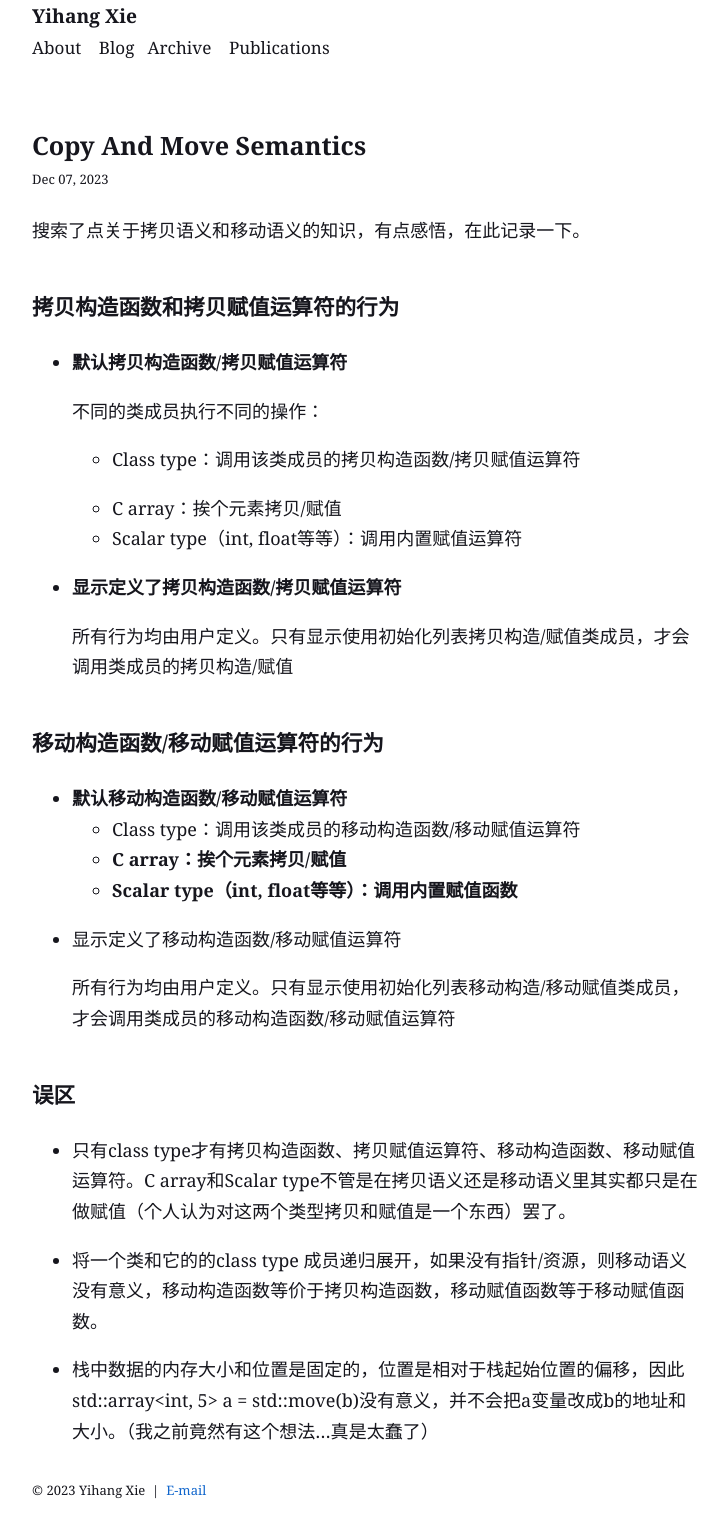
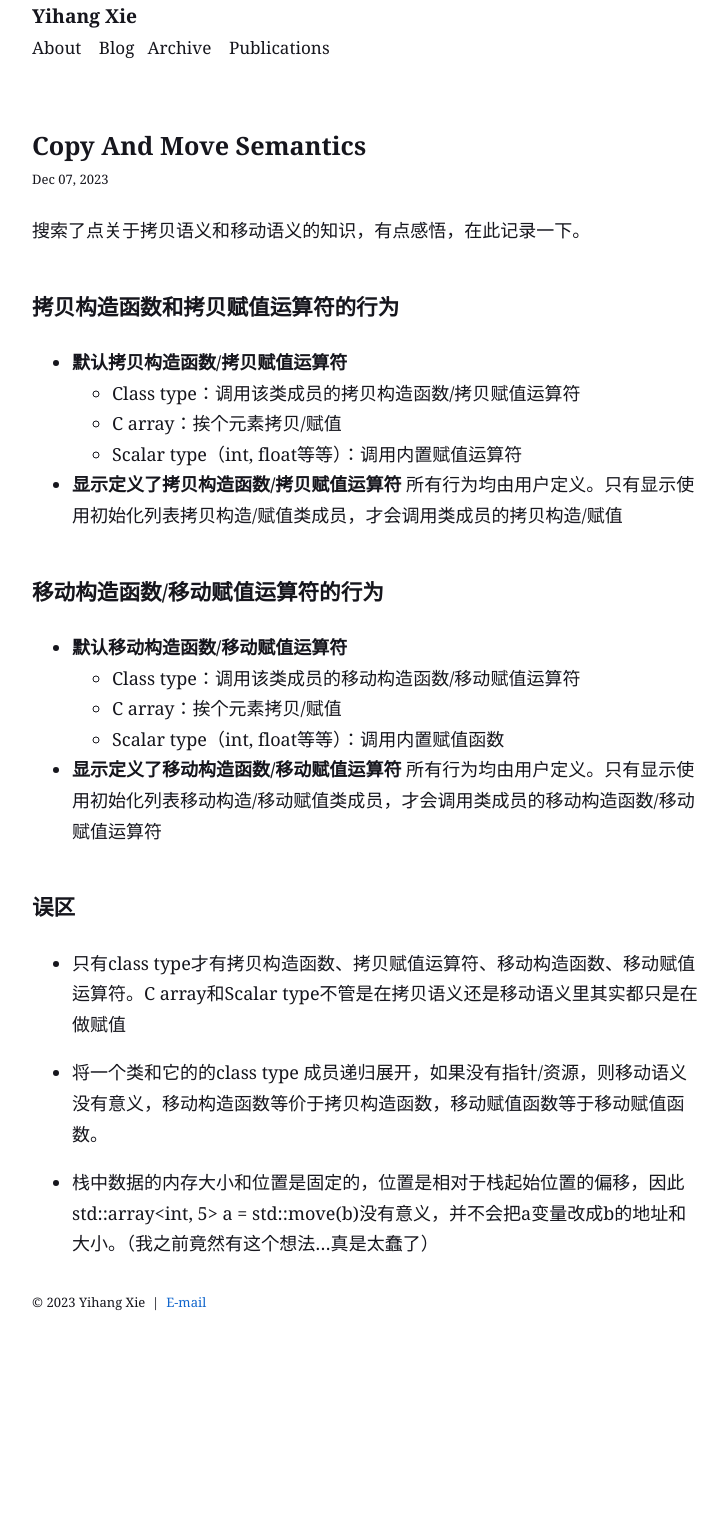
Before and after one commit to XieYHccc/XieYHccc.github.io, a Jekyll site: the page built from _posts/2023-12-07-Copy-And-Move-Semantics.md, in a window 1280 px wide. Shown: the whole page, without its empty margins (275-1003 px from the left). Built offline with Jekyll 4.4.1, drawn with Linux system fonts in a browser that asks for light colours; some web fonts are replaced; after the commit the page ends 1333 px from its top, so only the background shows below that.

Commit message:
2023-12-07

```diff
--- a/_posts/2023-12-07-Copy-And-Move-Semantics.md
+++ b/_posts/2023-12-07-Copy-And-Move-Semantics.md
@@ -3,32 +3,27 @@
 ## 拷贝构造函数和拷贝赋值运算符的行为
 
 * **默认拷贝构造函数/拷贝赋值运算符**
-
-  不同的类成员执行不同的操作：
-
   * Class type：调用该类成员的拷贝构造函数/拷贝赋值运算符
-
   * C array：挨个元素拷贝/赋值
   * Scalar type（int, float等等）：调用内置赋值运算符
 
 * **显示定义了拷贝构造函数/拷贝赋值运算符**
-
   所有行为均由用户定义。只有显示使用初始化列表拷贝构造/赋值类成员，才会调用类成员的拷贝构造/赋值
 
 ## 移动构造函数/移动赋值运算符的行为
 
 * **默认移动构造函数/移动赋值运算符**
   * Class type：调用该类成员的移动构造函数/移动赋值运算符
-  * **C array：挨个元素拷贝/赋值**
-  * **Scalar type（int, float等等）：调用内置赋值函数**
+  * C array：挨个元素拷贝/赋值
+  * Scalar type（int, float等等）：调用内置赋值函数
 
-* 显示定义了移动构造函数/移动赋值运算符
-
+* **显示定义了移动构造函数/移动赋值运算符**
   所有行为均由用户定义。只有显示使用初始化列表移动构造/移动赋值类成员，才会调用类成员的移动构造函数/移动赋值运算符
 
 ## 误区
 
-* 只有class type才有拷贝构造函数、拷贝赋值运算符、移动构造函数、移动赋值运算符。C array和Scalar type不管是在拷贝语义还是移动语义里其实都只是在做赋值（个人认为对这两个类型拷贝和赋值是一个东西）罢了。
+* 只有class type才有拷贝构造函数、拷贝赋值运算符、移动构造函数、移动赋值运算符。C array和Scalar type不管是在拷贝语义还是移动语义里其实都只是在做赋值
+
 * 将一个类和它的的class type 成员递归展开，如果没有指针/资源，则移动语义没有意义，移动构造函数等价于拷贝构造函数，移动赋值函数等于移动赋值函数。
 
 * 栈中数据的内存大小和位置是固定的，位置是相对于栈起始位置的偏移，因此 std::array<int, 5> a = std::move(b)没有意义，并不会把a变量改成b的地址和大小。（我之前竟然有这个想法...真是太蠢了）
```
Also changed, not shown: _posts/2023-12-07-Write-A-Math-Libraray-In-C++.md (+8 -2 lines).
